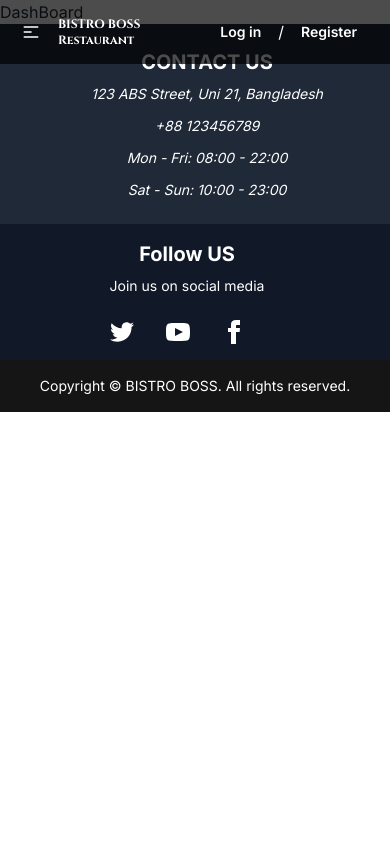
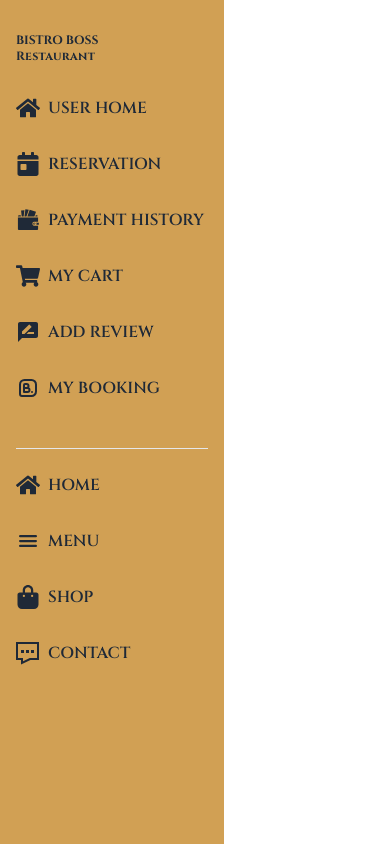
Before and after one commit to umayeremon/bistro-boss-client, a React (Vite) app: page /dashboard in a window 390 px wide. Built offline with nearby package versions, Linux system fonts and the light colour scheme; no server answers.

Commit message:
dashboard left side completed without mobile responsive

```diff
--- a/package.json
+++ b/package.json
@@ -13,6 +13,8 @@
     "@emotion/react": "^11.11.4",
     "@emotion/styled": "^11.11.5",
     "@smastrom/react-rating": "^1.5.0",
+    "@tanstack/react-query": "^5.37.1",
+    "axios": "^1.7.2",
     "firebase": "^10.12.1",
     "localforage": "^1.10.0",
     "match-sorter": "^6.3.4",
--- /dev/null
+++ b/src/Hooks/useAxios.jsx
@@ -0,0 +1,11 @@
+import axios from "axios";
+
+const axiosSecure=axios.create({
+  baseURL: 'http://localhost:3000'
+})
+
+const useAxios = () => {
+  return axiosSecure
+};
+
+export default useAxios;
--- /dev/null
+++ b/src/Hooks/useCart.jsx
@@ -0,0 +1,20 @@
+import { useQuery } from "@tanstack/react-query";
+import useAxios from "./useAxios";
+import { useContext } from "react";
+import { AuthContext } from "../Provider/AuthProvider";
+
+const useCart = () => {
+  const axiosSecure=useAxios();
+  const {user}=useContext(AuthContext)
+  const {refetch,data: cart=[]}=useQuery({
+    queryKey:['cart', user?.email],
+    queryFn: async ()=>{
+      const res= await axiosSecure.get(`/carts?email=${user.email}`)
+      return res.data
+    }
+
+  })
+  return [cart,refetch]
+};
+
+export default useCart;
--- a/src/Pages/Dashboard/Dashboard.jsx
+++ b/src/Pages/Dashboard/Dashboard.jsx
@@ -1,5 +1,12 @@
 import { Helmet } from "react-helmet-async";
-
+import { FaCalendarDay, FaHome, FaShoppingCart } from "react-icons/fa";
+import { FaBagShopping } from "react-icons/fa6";
+import { GiWallet } from "react-icons/gi";
+import { GrContact } from "react-icons/gr";
+import { IoMenu } from "react-icons/io5";
+import { MdRateReview } from "react-icons/md";
+import { TbBrandBooking } from "react-icons/tb";
+import { NavLink } from "react-router-dom";
 
 const Dashboard = () => {
   return (
@@ -7,7 +14,87 @@ const Dashboard = () => {
       <Helmet>
         <title>BISTRO BOSS | DASHBOARD</title>
       </Helmet>
-      <h1>DashBoard</h1>
+      <div className="">
+        <div className="bg-[#D1A054] w-56 lg:w-64 min-h-screen pl-4 lg:pl-8 pt-8">
+          <div className="">
+            <h1 className="text-xs md:text-base lg:text-xl font-cinzel  font-bold">
+              BISTRO BOSS
+            </h1>
+            <h2 className="text-xs md:text-base lg:text-xl font-cinzel  font-bold tracking-wide">
+              Restaurant
+            </h2>
+          </div>
+          <div className="mt-8 lg:mt-24 pb-12">
+            <ul className="uppercase space-y-8 font-cinzel font-semibold">
+              <li>
+                <NavLink className="flex  items-center gap-2">
+                  <FaHome className="text-2xl" />
+                  User Home
+                </NavLink>
+              </li>
+              <li>
+                <NavLink className="flex  items-center gap-2">
+                  <FaCalendarDay className="text-2xl" />
+                  reservation
+                </NavLink>
+              </li>
+              <li>
+                <NavLink className="flex  items-center gap-2">
+                  <GiWallet className="text-2xl" />
+                  payment history
+                </NavLink>
+              </li>
+              <li>
+                <NavLink className="flex  items-center gap-2">
+                  <FaShoppingCart className="text-2xl" />
+                  my cart
+                </NavLink>
+              </li>
+              <li>
+                <NavLink className="flex  items-center gap-2">
+                  <MdRateReview className="text-2xl" />
+                  add review
+                </NavLink>
+              </li>
+              <li>
+                <NavLink className="flex  items-center gap-2">
+                  <TbBrandBooking className="text-2xl" />
+                  my booking
+                </NavLink>
+              </li>
+            </ul>
+          </div>
+          <hr className="w-48 " />
+          <div className="mt-6 lg:mt-12">
+            <ul className="uppercase space-y-8 font-cinzel font-semibold">
+              <li>
+                <NavLink className="flex  items-center gap-2">
+                  <FaHome className="text-2xl" />
+                  Home
+                </NavLink>
+              </li>
+              <li>
+                <NavLink className="flex  items-center gap-2">
+                  <IoMenu className="text-2xl" />
+                  Menu
+                </NavLink>
+              </li>
+              <li>
+                <NavLink className="flex  items-center gap-2">
+                  <FaBagShopping className="text-2xl" />
+                  Shop
+                </NavLink>
+              </li>
+              <li>
+                <NavLink className="flex  items-center gap-2">
+                  <GrContact className="text-2xl" />
+                  Contact
+                </NavLink>
+              </li>
+            </ul>
+          </div>
+        </div>
+      </div>
     </div>
   );
 };
--- a/src/Pages/Login/Login.jsx
+++ b/src/Pages/Login/Login.jsx
@@ -49,7 +49,7 @@ const Login = () => {
             title: "Logged in successfully",
           });
         }
-        navigate(from,{replace:true})
+        navigate(from, {replace:true})
       })
       .then((error) => {
         console.error(error);
@@ -86,11 +86,11 @@ const Login = () => {
           icon: "success",
           title: "Logged in successfully",
         });
-        navigate('/')
+        navigate(from, {replace:true})
       }
     })
     .then((error) => {
-      console.log(error);
+      console.error(error);
     });
   }
 
@@ -114,7 +114,7 @@ const Login = () => {
             icon: "success",
             title: "Logged in successfully",
           });
-          navigate("/");
+          navigate(from, {replace:true})
         }
       })
       .then((error) => {
--- a/src/Pages/Shared/FoodCard/FoodCard.jsx
+++ b/src/Pages/Shared/FoodCard/FoodCard.jsx
@@ -1,9 +1,58 @@
+import { useContext } from "react";
+import { AuthContext } from "../../../Provider/AuthProvider";
+import Swal from "sweetalert2";
+import { useLocation, useNavigate } from "react-router-dom";
+import useAxios from "../../../Hooks/useAxios";
+import useCart from "../../../Hooks/useCart";
 
 
 const FoodCard = ({item}) => {
-  const { name,recipe, image,price } = item;
+  const { name,recipe, image,price,_id } = item;
+  const {user}=useContext(AuthContext);
+  const [, refetch]=useCart()
+  const location=useLocation()
+  const navigate=useNavigate()
+  const axiosSecure=useAxios()
   const handleAddToCart=(food)=>{
-    console.log(food)
+    if(user && user.email){
+      const menuItem={
+        menuId:_id,
+        email:user.email,
+        name,
+        image,
+        price
+      }
+      console.log(food)
+     axiosSecure.post('/carts', menuItem)
+      .then(res=>{
+        console.log(res.data)
+        if(res.data.insertedId){
+          Swal.fire({
+            position: "top-end",
+            icon: "success",
+            title: `${name} has been added to cart`,
+            showConfirmButton: false,
+            timer: 2000
+          });
+          refetch()
+        }
+      })
+    }
+    else{
+      Swal.fire({
+        title: "You are not logged in",
+        text: "Please login before add to cart!",
+        icon: "warning",
+        showCancelButton: true,
+        confirmButtonColor: "#3085d6",
+        cancelButtonColor: "#d33",
+        confirmButtonText: "Log in!"
+      }).then((result) => {
+        if (result.isConfirmed) {
+         navigate('/login', {state:{from:location}})
+        }
+      });
+    }
   }
   return (
     <div className="card card-compact lg:w-96 bg-base-100 shadow-xl">
--- a/src/Pages/Shared/NavBar/NavBar.jsx
+++ b/src/Pages/Shared/NavBar/NavBar.jsx
@@ -2,9 +2,11 @@ import { useContext } from "react";
 import { Link, NavLink } from "react-router-dom";
 import { AuthContext } from "../../../Provider/AuthProvider";
 import { GiShoppingCart } from "react-icons/gi";
+import useCart from "../../../Hooks/useCart";
 
 const NavBar = () => {
   const { user, logOut } = useContext(AuthContext);
+  const [cart]=useCart()
   const handleLogout = () => {
     logOut();
   };
@@ -74,7 +76,7 @@ const NavBar = () => {
         <Link to="/">
           <div className="bg-green-900 rounded-lg flex flex-row justify-center items-center">
             <GiShoppingCart className="text-white text-4xl px-1 py-2" />
-            <div className="badge badge-secondary text-xs mr-1">+0</div>
+            <div className="badge bg-black text-white border-none mr-1">+{cart.length}</div>
           </div>
         </Link>
       </li>
--- a/src/main.jsx
+++ b/src/main.jsx
@@ -5,15 +5,24 @@ import { RouterProvider } from "react-router-dom";
 import router from "./Routes/Routes";
 import { HelmetProvider } from "react-helmet-async";
 import AuthProvider from "./Provider/AuthProvider";
+import {
+  QueryClient,
+  QueryClientProvider
+} from '@tanstack/react-query'
+
+const queryClient = new QueryClient()
 
 ReactDOM.createRoot(document.getElementById("root")).render(
   <React.StrictMode>
     <AuthProvider>
-      <HelmetProvider>
+    <QueryClientProvider client={queryClient}>
+    <HelmetProvider>
         <div className="max-w-screen-xl mx-auto font-inter">
           <RouterProvider router={router} />
         </div>
       </HelmetProvider>
+    </QueryClientProvider>
+
     </AuthProvider>
   </React.StrictMode>
 );
```
Also changed, not shown: src/Routes/Routes.jsx (+8 -5 lines), 1 other file (tests, documents, lock files or other folders).
